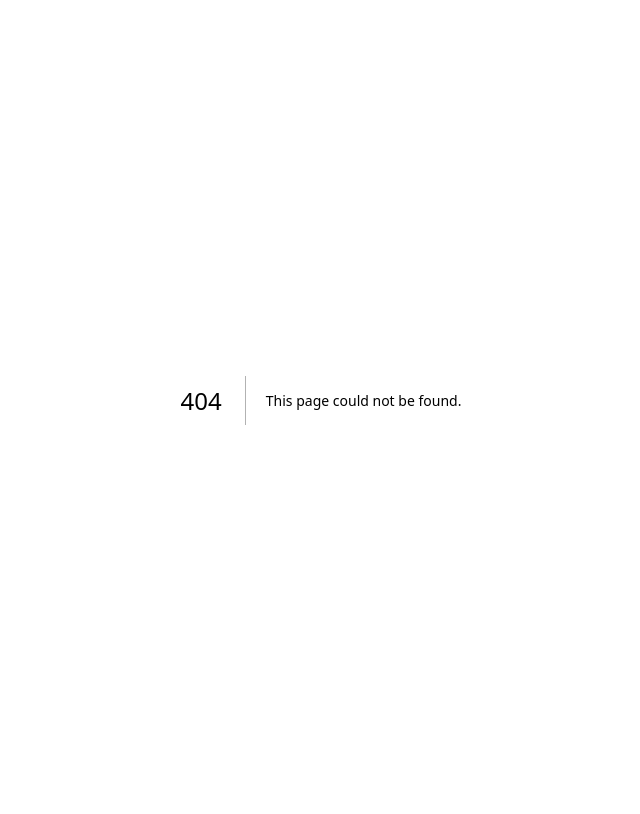
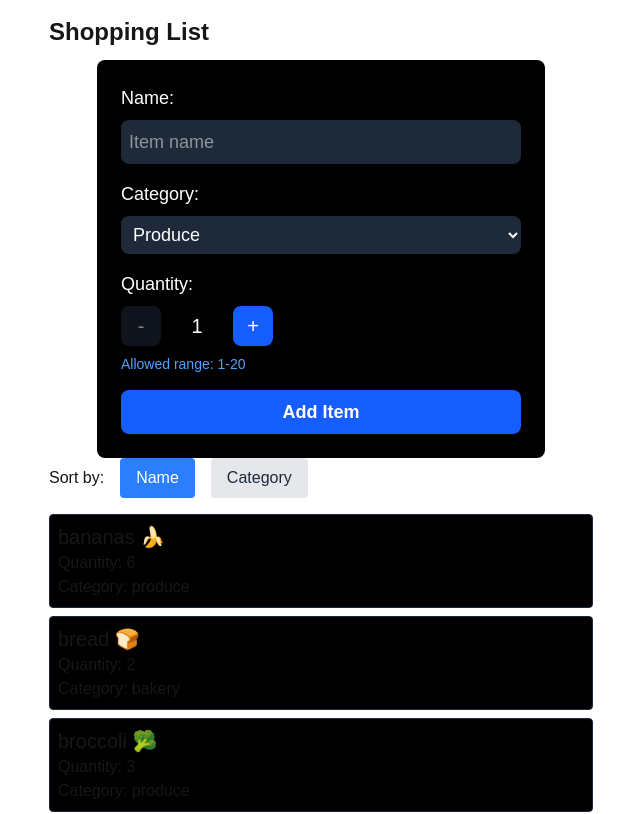
Before and after one commit to felix101930/cprg306-assignments, a Next.js app: page /week-8 in a window 1280 px wide. Before the commit this address had no page. Shown: the top 814 px of the page, without its empty margins (319-959 px from the left). Built offline with nearby package versions, Linux system fonts and the light colour scheme.

Commit message:
adds week8

```diff
--- a/app/page.js
+++ b/app/page.js
@@ -13,6 +13,7 @@
             <Link href="/week-5">Go to Week 5 →</Link>
             <Link href="/week-6">Go to Week 6 →</Link>
             <Link href="/week-7">Go to Week 7 →</Link>
+            <Link href="/week-8">Go to Week 8 →</Link>
           </p>
         </div>
       </main>
--- /dev/null
+++ b/app/week-8/item-list.js
@@ -0,0 +1,57 @@
+"use client";
+
+import { useState } from 'react';
+import Item from './item';
+
+export default function ItemList({ items }) {
+
+  const [sortBy, setSortBy] = useState("name");
+
+  const sortedItems = [...items].sort((a, b) => {
+    if (sortBy === "name") {
+      return a.name.localeCompare(b.name);
+    }
+    if (sortBy === "category") {
+      return a.category.localeCompare(b.category);
+    }
+    return 0;
+  });
+
+  return (
+    <div className="max-w-2xl mx-auto">
+      <div className="flex items-center gap-4 mb-4">
+        <span className="font-medium">Sort by:</span>
+        <button
+          onClick={() => setSortBy("name")}
+          className={`px-4 py-2 rounded ${
+            sortBy === "name"
+              ? "bg-blue-500 text-white"
+              : "bg-gray-200 text-gray-800"
+          }`}
+        >
+          Name
+        </button>
+        <button
+          onClick={() => setSortBy("category")}
+          className={`px-4 py-2 rounded ${
+            sortBy === "category"
+              ? "bg-blue-500 text-white"
+              : "bg-gray-200 text-gray-800"
+          }`}
+        >
+          Category
+        </button>
+      </div>
+      <ul>
+        {sortedItems.map((item) => (
+          <Item
+            key={item.id}
+            name={item.name}
+            quantity={item.quantity}
+            category={item.category}
+          />
+        ))}
+      </ul>
+    </div>
+  );
+}
--- /dev/null
+++ b/app/week-8/item.js
@@ -0,0 +1,13 @@
+export default function Item({ name, quantity, category }) {
+    return (
+        <li className="bg-black p-2 my-2 rounded border border-gray-800">
+            <h3 className="text-xl">{name}</h3>
+            <p>
+                Quantity: {quantity}
+            </p>
+            <p>
+                Category: {category}
+            </p>
+        </li>
+    );
+}
--- /dev/null
+++ b/app/week-8/items.json
@@ -0,0 +1,74 @@
+[
+  {
+    "id": "1h2GJKH12gkHG31h1H",
+    "name": "milk, 4 L 🥛",
+    "quantity": 1,
+    "category": "dairy"
+  },
+  {
+    "id": "2KJH3k2j3H1k2J3K1H",
+    "name": "bread 🍞",
+    "quantity": 2,
+    "category": "bakery"
+  },
+  {
+    "id": "3h2KJH3k2j3H1k2J3",
+    "name": "eggs, dozen 🥚",
+    "quantity": 2,
+    "category": "dairy"
+  },
+  {
+    "id": "4k2J3K1H2GJKH12gk",
+    "name": "bananas 🍌",
+    "quantity": 6,
+    "category": "produce"
+  },
+  {
+    "id": "5H1h1H2KJH3k2j3H",
+    "name": "broccoli 🥦",
+    "quantity": 3,
+    "category": "produce"
+  },
+  {
+    "id": "6H1k2J3K1H2GJKH1",
+    "name": "chicken breasts, 1 kg 🍗",
+    "quantity": 1,
+    "category": "meat"
+  },
+  {
+    "id": "7gkHG31h1H2KJH3k",
+    "name": "pasta sauce 🍝",
+    "quantity": 3,
+    "category": "canned goods"
+  },
+  {
+    "id": "8j3H1k2J3K1H2GJK",
+    "name": "spaghetti, 454 g 🍝",
+    "quantity": 2,
+    "category": "dry goods"
+  },
+  {
+    "id": "9H12gkHG31h1H2KJ",
+    "name": "toilet paper, 12 pack 🧻",
+    "quantity": 1,
+    "category": "household"
+  },
+  {
+    "id": "10H3k2j3H1k2J3K1",
+    "name": "paper towels, 6 pack",
+    "quantity": 1,
+    "category": "household"
+  },
+  {
+    "id": "11k2J3K1H2GJKH12",
+    "name": "dish soap 🍽️",
+    "quantity": 1,
+    "category": "household"
+  },
+  {
+    "id": "12GJKH12gkHG31h1",
+    "name": "hand soap 🧼",
+    "quantity": 4,
+    "category": "household"
+  }
+]
--- /dev/null
+++ b/app/week-8/new-item.js
@@ -0,0 +1,110 @@
+"use client";
+
+import { useState } from 'react';
+
+export default function NewItem({ onAddItem }) {
+    const [name, setName] = useState("");
+    const [category, setCategory] = useState("produce");
+    const [quantity, setQuantity] = useState(1);
+
+    const handleSubmit = (e) => {
+        e.preventDefault();
+
+        const item = {
+            id: Math.random().toString(36).substring(2, 9), // id is a random string
+            name: name,
+            quantity: quantity,
+            category: category,
+        };
+
+        onAddItem(item);
+
+        // Reset form after submission
+        setName("");
+        setQuantity(1);
+        setCategory("produce");
+    };
+
+    const increment = () => {
+        if (quantity < 20) {
+            setQuantity(quantity + 1);
+        }
+    };
+
+    const decrement = () => {
+        if (quantity > 1) {
+            setQuantity(quantity - 1);
+        }
+    };
+
+    return (
+        <form onSubmit={handleSubmit} className="bg-black p-6 rounded-lg max-w-md mx-auto">
+            <div className="mb-4">
+                <label className="block text-white text-lg mb-2">Name:</label>
+                <input
+                    type="text"
+                    value={name}
+                    onChange={(e) => setName(e.target.value)}
+                    required
+                    className="w-full p-2 text-lg bg-gray-800 text-white rounded-lg focus:outline-none focus:ring-2 focus:ring-blue-500"
+                    placeholder="Item name"
+                />
+            </div>
+
+            <div className="mb-4">
+                <label className="block text-white text-lg mb-2">Category:</label>
+                <select
+                    value={category}
+                    onChange={(e) => setCategory(e.target.value)}
+                    required
+                    className="w-full p-2 text-lg bg-gray-800 text-white rounded-lg focus:outline-none focus:ring-2 focus:ring-blue-500"
+                >
+                    <option value="Produce">Produce</option>
+                    <option value="Dairy">Dairy</option>
+                    <option value="Bakery">Bakery</option>
+                    <option value="Meat">Meat</option>
+                    <option value="Frozen">Frozen Foods</option>
+                    <option value="Canned">Canned Goods</option>
+                    <option value="Dry">Dry Goods</option>
+                    <option value="Beverages">Beverages</option>
+                    <option value="Snacks">Snacks</option>
+                    <option value="Household">Household</option>
+                    <option value="Other">Other</option>
+                </select>
+            </div>
+
+            <div className="mb-4">
+                <label className="block text-white text-lg mb-2">Quantity:</label>
+                <div className="flex items-center space-x-3">
+                    <button
+                        type = "button"
+                        onClick={decrement}
+                        disabled={quantity <= 1}
+                        className="w-10 h-10 flex items-center justify-center bg-gray-800 text-white text-xl rounded-lg disabled:opacity-50 hover:bg-gray-700 transition-colors"
+                    >
+                        -
+                    </button>
+                    <span className="w-12 text-center text-xl text-white">{quantity}</span>
+                    <button
+                        type = "button"
+                        onClick={increment}
+                        disabled={quantity >= 20}
+                        className="w-10 h-10 flex items-center justify-center bg-blue-600 text-white text-xl rounded-lg disabled:opacity-50 hover:bg-blue-500 transition-colors"
+                    >
+                        +
+                    </button>
+                </div>
+                <p className="text-blue-400 text-sm mt-2">
+                    Allowed range: 1-20
+                </p>
+            </div>
+
+            <button
+                type="submit"
+                className="w-full bg-blue-600 text-white py-2 px-4 rounded-lg hover:bg-blue-500 transition-colors text-lg font-semibold"
+            >
+                Add Item
+            </button>
+        </form>
+    );
+}
--- /dev/null
+++ b/app/week-8/page.js
@@ -0,0 +1,26 @@
+'use client';
+
+import { useState } from 'react';
+import ItemList from './item-list';
+import NewItem from './new-item';
+import itemsData from './items.json';
+
+export default function Page() {
+    // Initialize the items state
+    const [items, setItems] = useState(itemsData);
+
+    // Create the event handler function
+    const handleAddItem = (newItem) => {
+        setItems([...items, newItem]);
+    };
+
+    return (
+        <main className="p-4 max-w-xl mx-auto">
+            <h1 className="text-2xl font-bold mb-3">Shopping List</h1>
+
+            <NewItem onAddItem={handleAddItem} />
+
+            <ItemList items={items} />
+        </main>
+    );
+}
```
